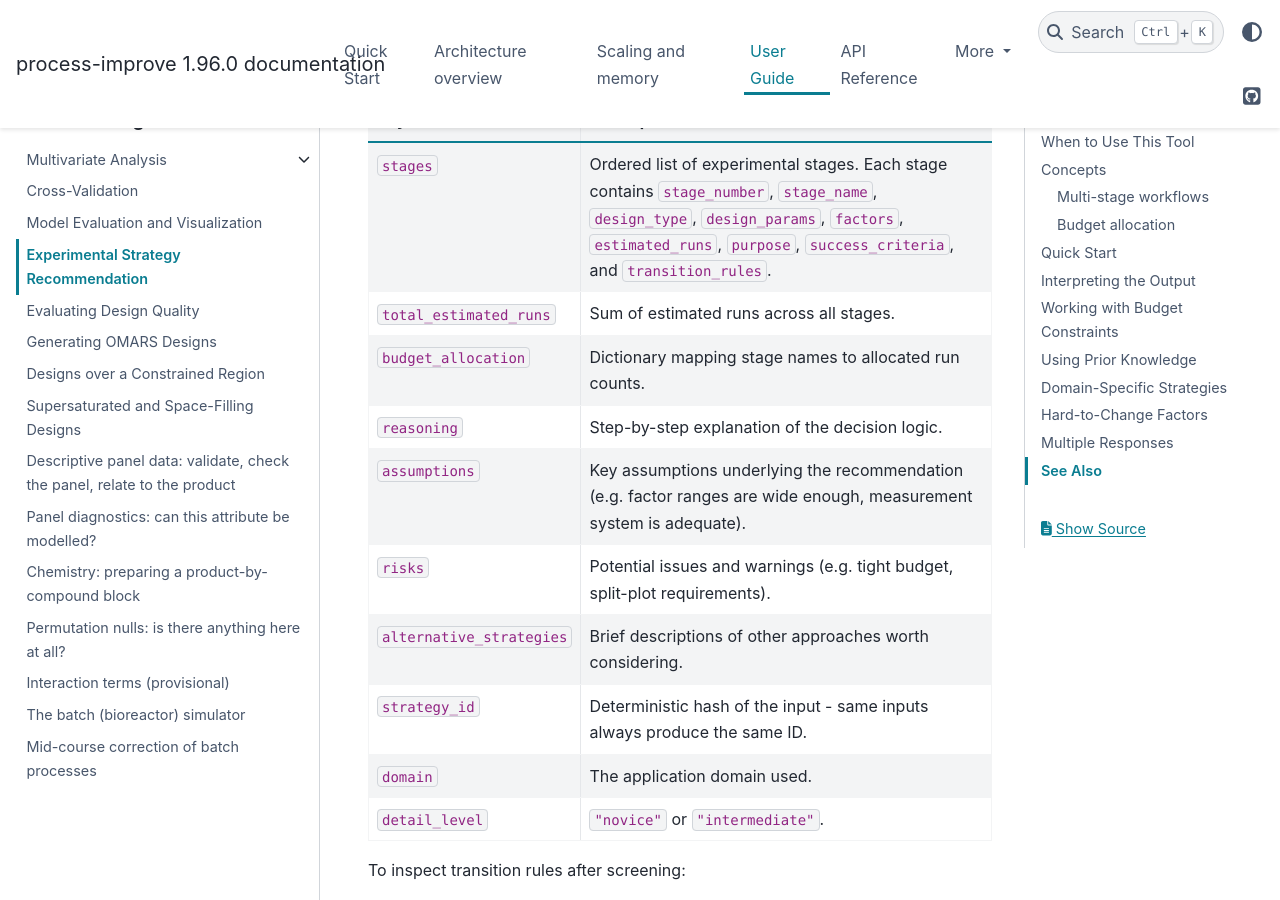
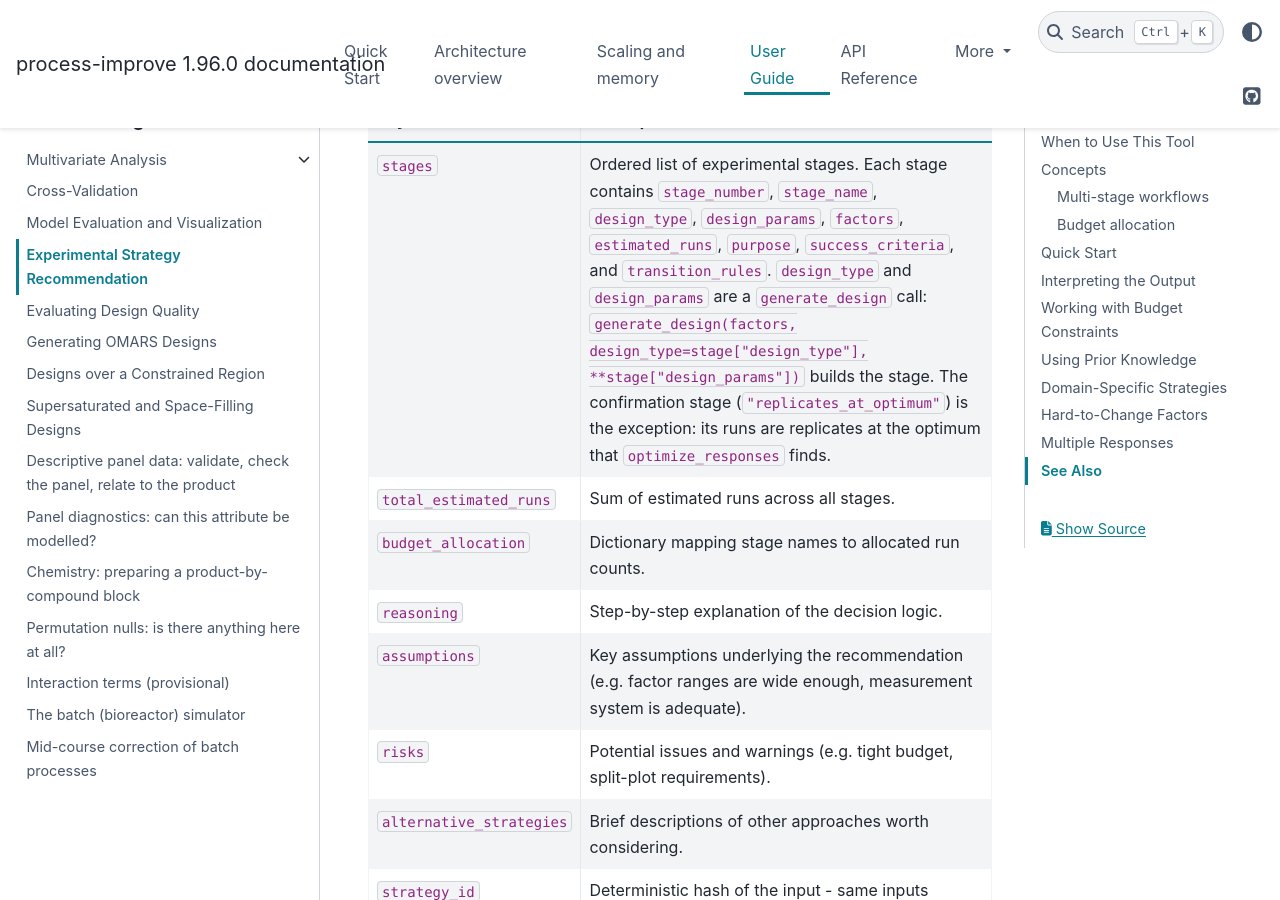
Before and after one commit to kgdunn/process-improve, a Sphinx documentation site: the page built from docs/user_guide/doe_strategy.rst, in a window 1280 px wide and 900 px high, scrolled down 2917 px. Built offline with Sphinx 7.4.7 and the PyData theme 0.15.4, drawn with Linux system fonts in a browser that asks for light colours; some of the changed text lies outside the part shown.

Commit message:
Show generate_design keys in the strategy user guide
Co-Authored-By: Claude Opus 5.5 <noreply@anthropic.com>
Claude-Session: https://claude.ai/code/session_011BCLobsEi4DC21dPQsgFFA

```diff
--- a/docs/user_guide/doe_strategy.rst
+++ b/docs/user_guide/doe_strategy.rst
@@ -128,7 +128,12 @@ Interpreting the Output
      - Ordered list of experimental stages.  Each stage contains
        ``stage_number``, ``stage_name``, ``design_type``, ``design_params``,
        ``factors``, ``estimated_runs``, ``purpose``, ``success_criteria``,
-       and ``transition_rules``.
+       and ``transition_rules``.  ``design_type`` and ``design_params`` are a
+       ``generate_design`` call: ``generate_design(factors,
+       design_type=stage["design_type"], **stage["design_params"])`` builds the
+       stage.  The confirmation stage (``"replicates_at_optimum"``) is the
+       exception: its runs are replicates at the optimum that
+       ``optimize_responses`` finds.
    * - ``total_estimated_runs``
      - Sum of estimated runs across all stages.
    * - ``budget_allocation``
```
Also changed, not shown: other parts of docs/user_guide/doe_strategy.rst (+1 -1 lines).
